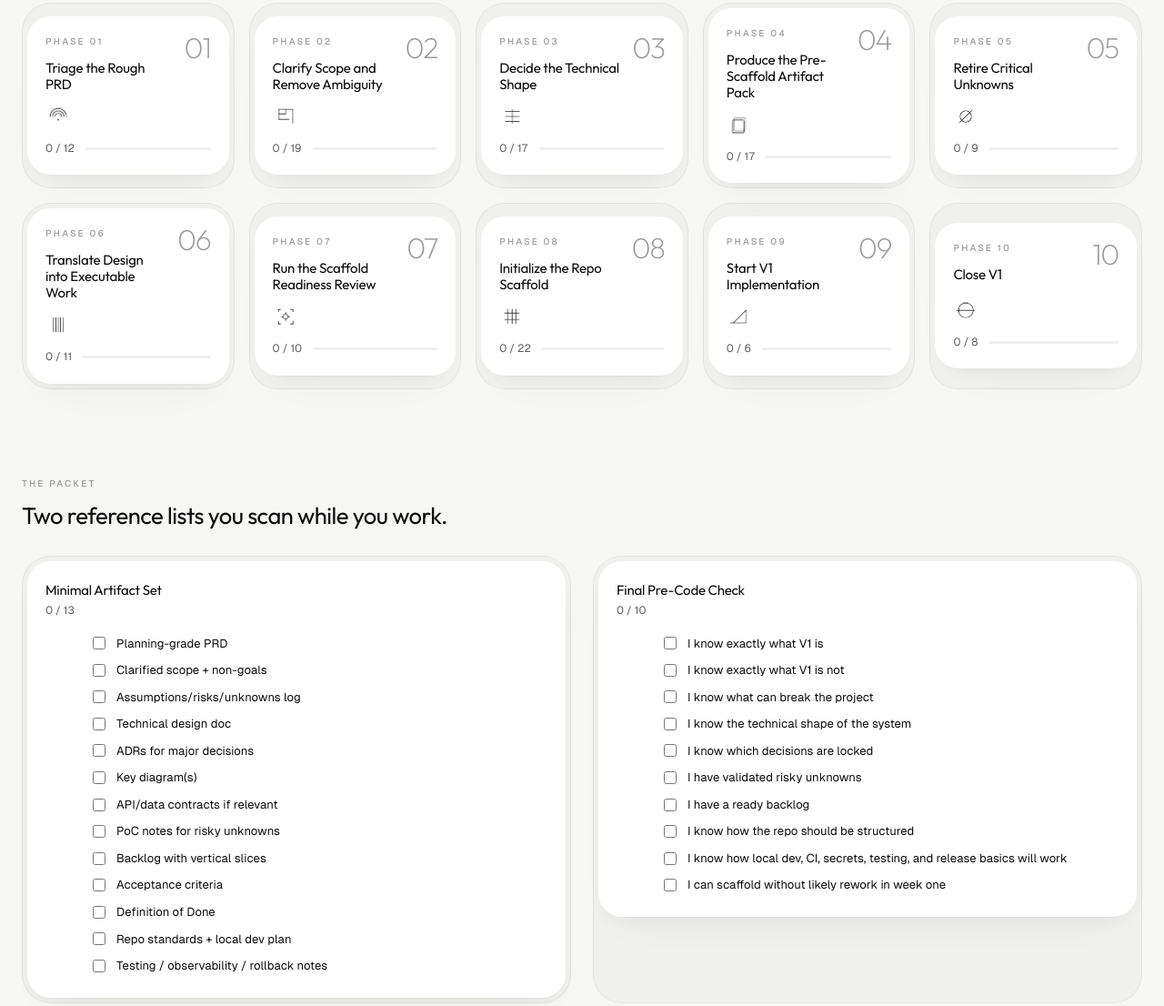
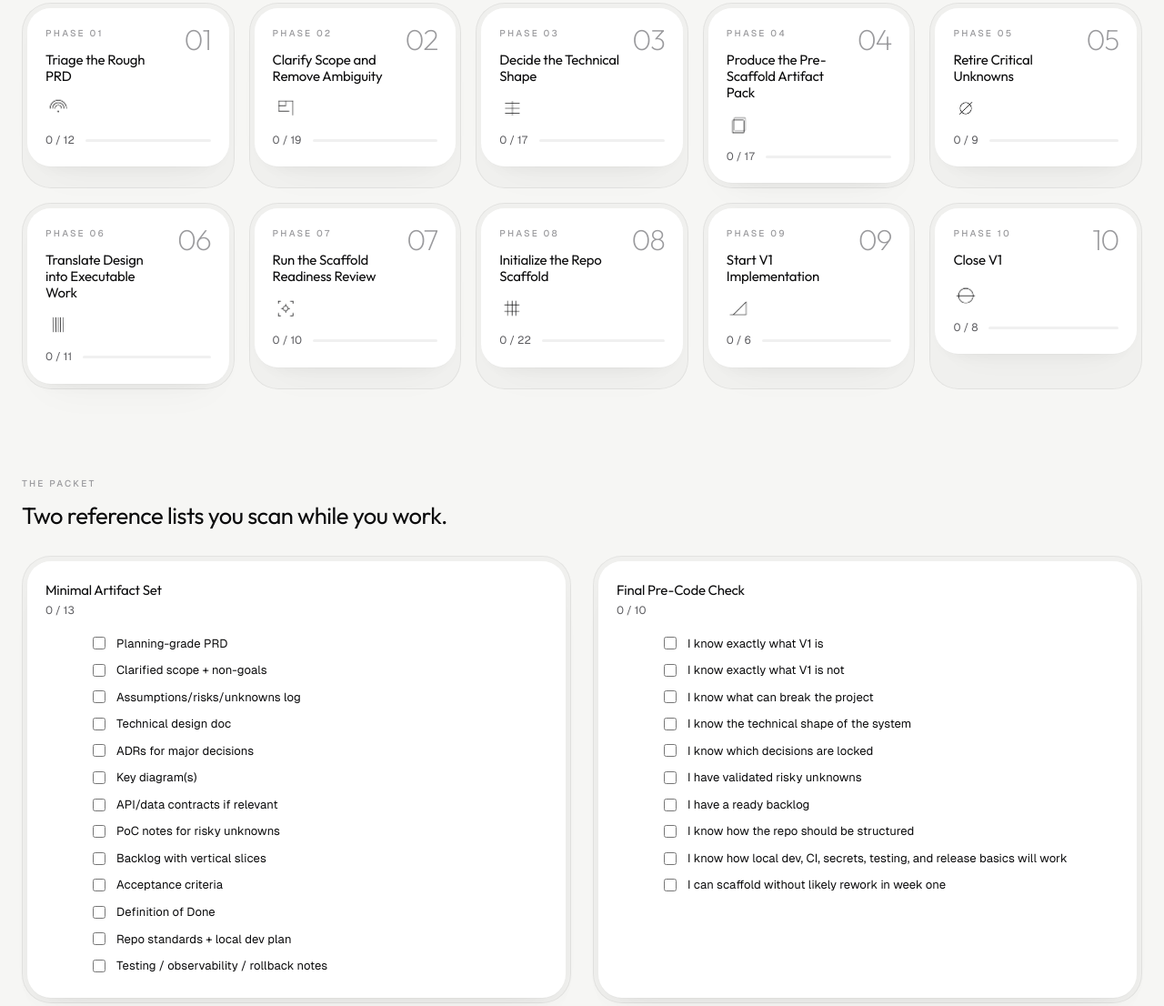
Before and after one commit to dinesh-git17/prd-cheatsheet, a website with bundled scripts: page index.html in a window 1280 px wide. Shown: the part 797-1903 px from the top of the page at 91% size. Built offline with nearby package versions, Linux system fonts and the light colour scheme.

Commit message:
fix(styles): inner core fills outer shell — uniform card heights across rows

```diff
--- a/styles/layout.css
+++ b/styles/layout.css
@@ -151,12 +151,14 @@ main {
 }
 
 .packet-card__shell {
+  display: flex;
   padding: 6px;
   border-radius: var(--r-xl);
   background: var(--surface-shell);
   box-shadow: inset 0 0 0 1px var(--hairline);
 }
 .packet-card__core {
+  flex: 1;
   border-radius: var(--r-lg);
   background: var(--surface);
   box-shadow:
--- a/styles/tile.css
+++ b/styles/tile.css
@@ -1,7 +1,7 @@
 /* Phase tile — double-bezel card, sigil, progress meter. Spec §6.2 + §7.4. */
 
 .tile {
-  display: block;
+  display: flex;
   width: 100%;
   padding: 6px;
   border-radius: var(--r-xl);
@@ -22,6 +22,7 @@
 
 .tile__core {
   position: relative;
+  flex: 1;
   border-radius: var(--r-lg);
   background: var(--surface);
   box-shadow:
```
